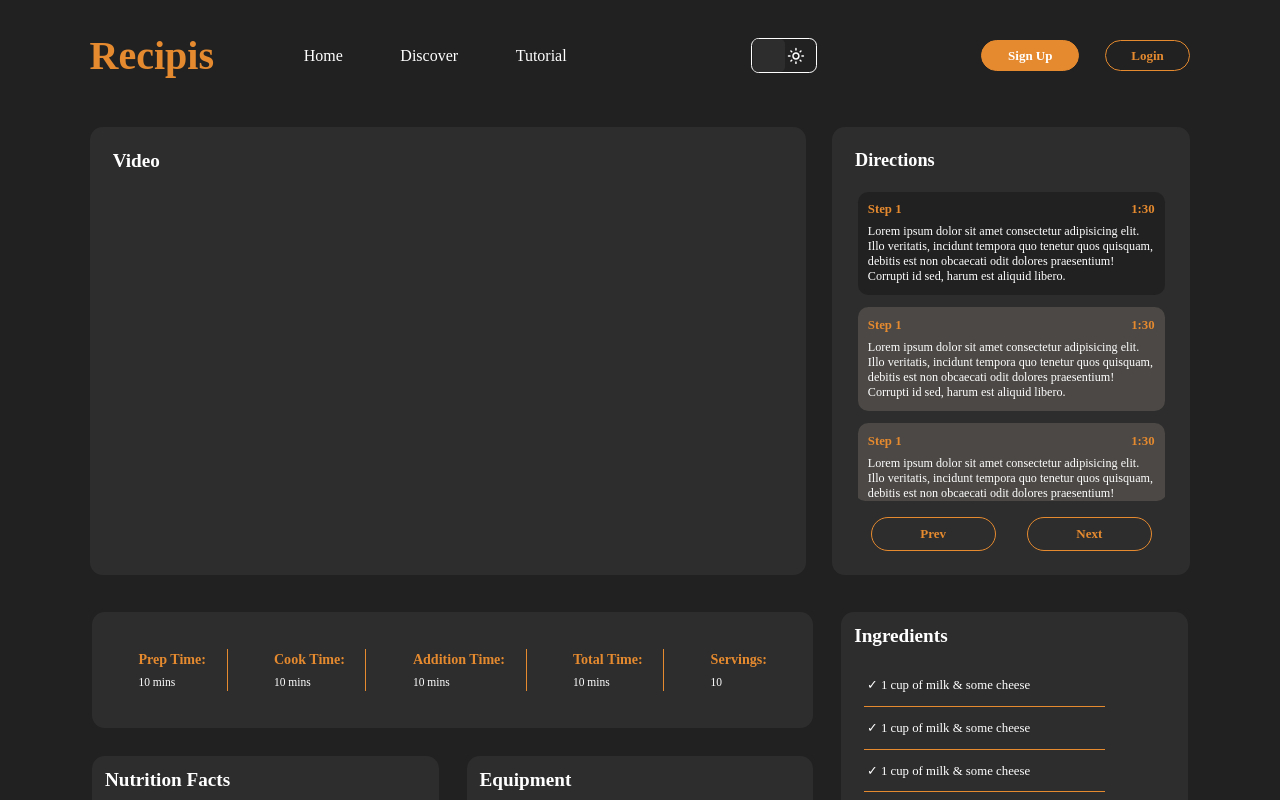
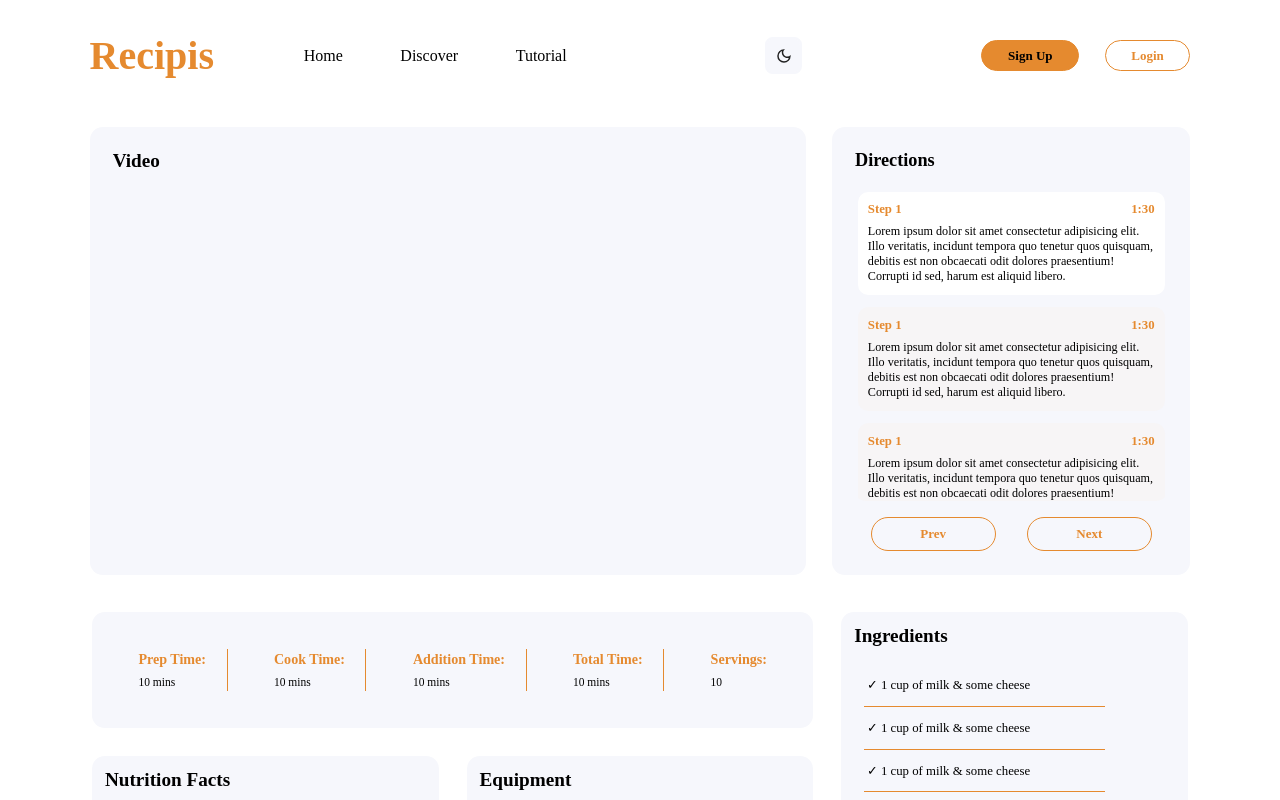
Before and after one commit to hassanShakur/resipis, a React (Create React App) app: page /recipe/tutorial in a window 1280 px wide. Shown: the top 800 px of the page. Built offline with nearby package versions, Linux system fonts and the light colour scheme.

Commit message:
Theme with redux complete

```diff
--- a/src/App.js
+++ b/src/App.js
@@ -8,10 +8,12 @@ import Discover from './pages/Discover';
 
 import './styles/master.scss';
 import About from './pages/About';
+import { useSelector } from 'react-redux';
 
 function App() {
+  const theme = useSelector((state) => state.theme.currTheme);
   return (
-    <div className='App theme-dark'>
+    <div className={`App theme-${theme}`}>
       <Header />
       <Routes>
         <Route path='/' element={<Home />} />
--- a/src/components/Header/Themer.js
+++ b/src/components/Header/Themer.js
@@ -1,15 +1,27 @@
 import React from 'react';
 
+import { useDispatch } from 'react-redux';
 import {
   MdOutlineLightMode,
   MdOutlineDarkMode,
 } from 'react-icons/md';
 
+import { themeActions } from '../../store/theme-slice';
+
 const Themer = () => {
+  const dispatch = useDispatch();
+  const handleThemeChange = () => {
+    dispatch(themeActions.toggle());
+  };
+
   return (
-    <button type='button' className='themer'>
-      <MdOutlineDarkMode className='icon' />
-      <MdOutlineLightMode className='icon' />
+    <button
+      type='button'
+      className='themer'
+      onClick={handleThemeChange}
+    >
+      <MdOutlineDarkMode className='dark-icon' />
+      <MdOutlineLightMode className='light-icon' />
       <span></span>
     </button>
   );
--- a/src/styles/_themer.scss
+++ b/src/styles/_themer.scss
@@ -1,24 +1,27 @@
 .themer {
   color: var(--text);
   font-size: 1.4vmax;
-  //   padding: 0.4vmax;
+  padding: 0.6vmax;
   border-radius: 0.6vmax;
   @include flex(row, space-around, center);
-  width: 6%;
   position: relative;
-  border: 1.4px solid var(--text);
+  border: 2px solid var(--section-back);
+  background-color: var(--section-back);
 
-  span {
-    background-color: var(--section-back);
-    position: absolute;
-    top: 0;
-    left: 1.4px;
-    bottom: 0;
-    width: 50%;
-    border-radius: 0.4vmax;
+  .dark-icon {
+    color: #212121;
+  }
+
+  .light-icon {
+    color: #fff;
   }
 
   &:hover {
     background-color: unset;
   }
 }
+
+.theme-light .light-icon,
+.theme-dark .dark-icon {
+  display: none;
+}
```
